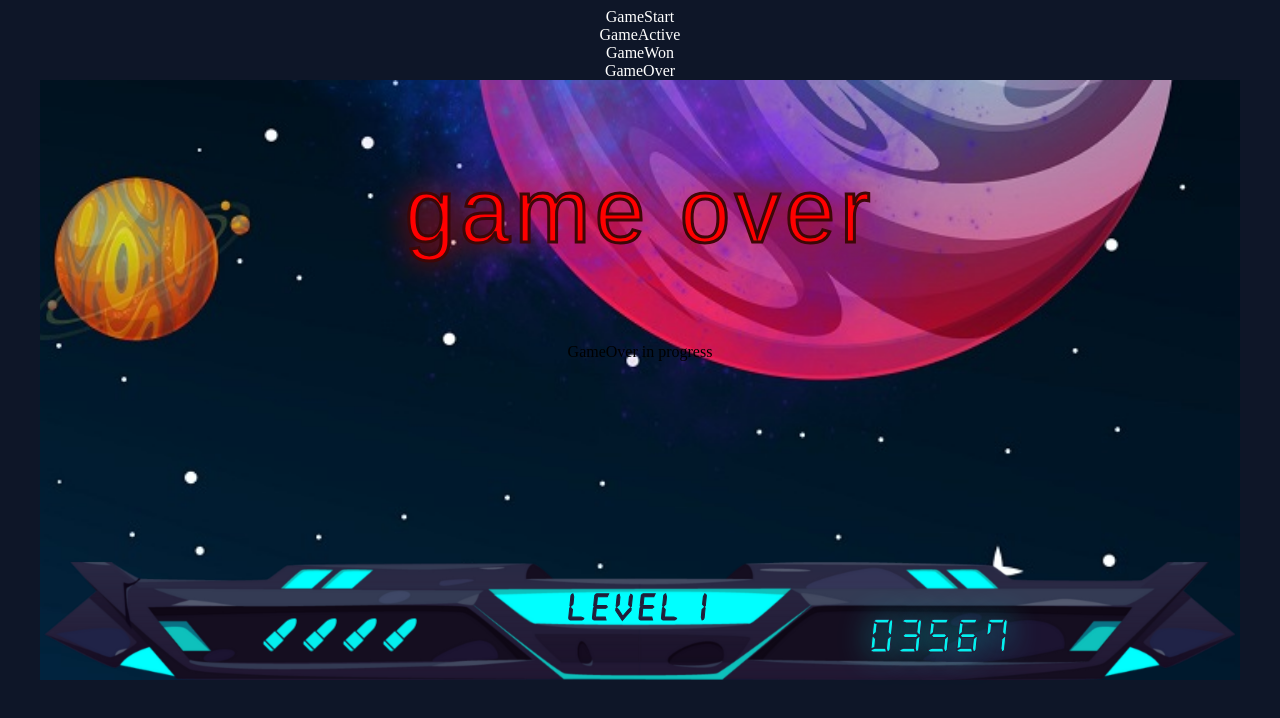
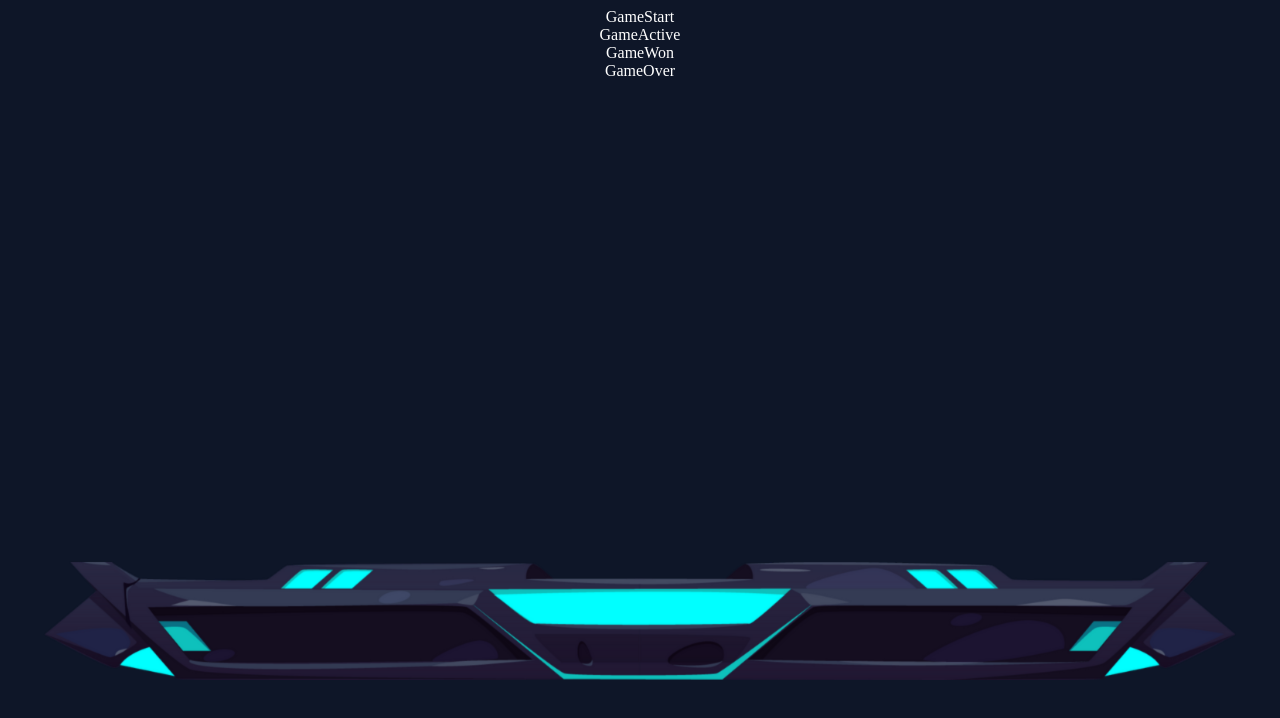
Before and after one commit to meljaszuk/SpaceTraveler-Game-in-React, a React (Create React App) app: page / in a window 1280 px wide. Both pictures are taken after a click on the element "GameOver". Shown: the top 718 px of the page. Built offline with nearby package versions, Linux system fonts and the light colour scheme; a web font is replaced by a local one.

Commit message:
add explosion to GameOver

```diff
--- a/src/components/Background/Background.module.scss
+++ b/src/components/Background/Background.module.scss
@@ -80,3 +80,7 @@
 .GamePaused {
   animation-play-state: paused;
 }
+
+.GameOver {
+  opacity: 0;
+}
--- a/src/components/Background/Background.tsx
+++ b/src/components/Background/Background.tsx
@@ -22,7 +22,7 @@ export const Background: React.FC = () => {
     <div className={styles.container}>
       <div className={styles.panel} />
       <div
-        className={`${styles.slideWrapper} ${gameStatus === 'GameActive' ? styles.GameActive : styles.GameInactive} ${isPaused ? styles.GamePaused : ''}`}
+        className={`${styles.slideWrapper} ${gameStatus === 'GameActive' ? styles.GameActive : gameStatus === 'GameOver' ? styles.GameOver : styles.GameInactive} ${isPaused ? styles.GamePaused : ''}`}
         style={{ width: `${BCGs.length * 8000}px` }}
       >
         {BCGs.map((_, index) => (
--- a/src/components/GameOver/GameOver.module.scss
+++ b/src/components/GameOver/GameOver.module.scss
@@ -24,7 +24,11 @@
   flex-direction: column;
   align-items: center;
   justify-items: flex-start;
+  overflow: hidden;
+
 }
+
+
 
 .button {
   background-image: url($button-start-regular-url);
@@ -33,7 +37,7 @@
   width: 150px;
   height: 50px;
   cursor: pointer;
-  animation: button 2s ease-in-out infinite;
+  animation: button 0.5s ease-in-out infinite;
 
   &:hover {
     animation-play-state: paused;
@@ -48,6 +52,11 @@
   flex-direction: column;
   align-items: center;
   height: 480px;
+  opacity: 1;
+}
+
+.gameScreenHidden {
+  opacity: 1;
 }
 
 .gamePanel {
@@ -56,3 +65,47 @@
   display: flex;
   /*     height: 120px; */
 }
+
+@keyframes explosion {
+  0% {
+    opacity: 0;
+    transform: scale(0.8);
+  }
+
+  2% {
+    opacity: 1;
+   }
+
+  75% {
+    opacity: 1;
+    transform: scale(2.3);
+  }
+
+  90% {
+    opacity: 0.5;
+  }
+
+  100% {
+    opacity: 0;
+    transform: scale(2.3);
+  }
+}
+
+.explosion {
+  position: absolute;
+  z-index: 7;
+  background-image: url($explosion-url);
+  background-repeat: no-repeat;
+  background-size: cover;
+  background-position: center;
+  animation: explosion 1s linear;
+  top: 0;
+  left: 0;
+  width: 1200px;
+  height: 600px;
+
+}
+
+.explosionDone {
+  display: none;
+}
--- a/src/components/GameOver/GameOver.tsx
+++ b/src/components/GameOver/GameOver.tsx
@@ -8,27 +8,31 @@ import { Loader } from '../Loader';
 
 export const GameOver: React.FC = () => {
   const [isLoading, setIsLoading] = useState<boolean>(true);
+  const [isExplostion, setIsExplostion] = useState<boolean>(true)
+  const [isScreenHidden, setIsScreenHidden] = useState<boolean>(true)
 
   useEffect(() => {
     setIsLoading(false);
     console.log('LOADER done');
   }, []);
 
+  useEffect (() => {
+    setTimeout(()=> setIsExplostion(false), 1000)
+  }, [])
+
+  useEffect (() => {
+    setTimeout(()=> setIsScreenHidden(false), 800)
+  }, [])
+
   return (
     <div className={styles.container}>
+      <div className={`${isExplostion ? styles.explosion : styles.explosionDone}`}></div>
       {isLoading ? (
         <Loader />
       ) : (
         <>
-          <div className={styles.gameScreen}>
-            <Title />
-            <div>GameOver in progress</div> {/* Add 'START AGAIN BUTTON' */}
-          </div>
-          <div className={styles.gamePanel}>
-            <Bullets />
-            <Level />
-            <Score />
-          </div>
+          <div className={`${isScreenHidden ? styles.gameScreenHidden : styles.gameScreen}`}></div>
+          <div className={styles.gamePanel}></div>
         </>
       )}
     </div>
```
